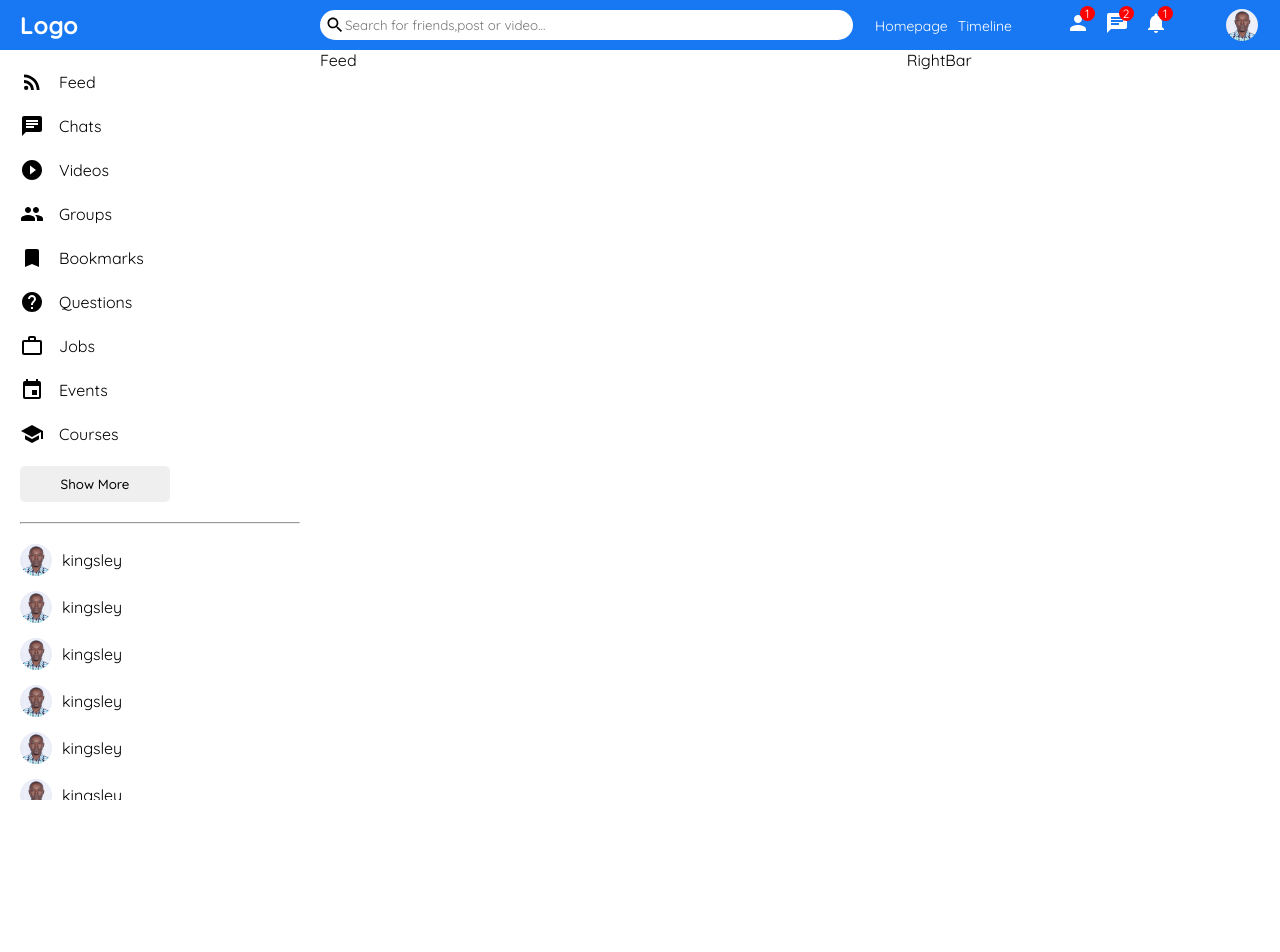
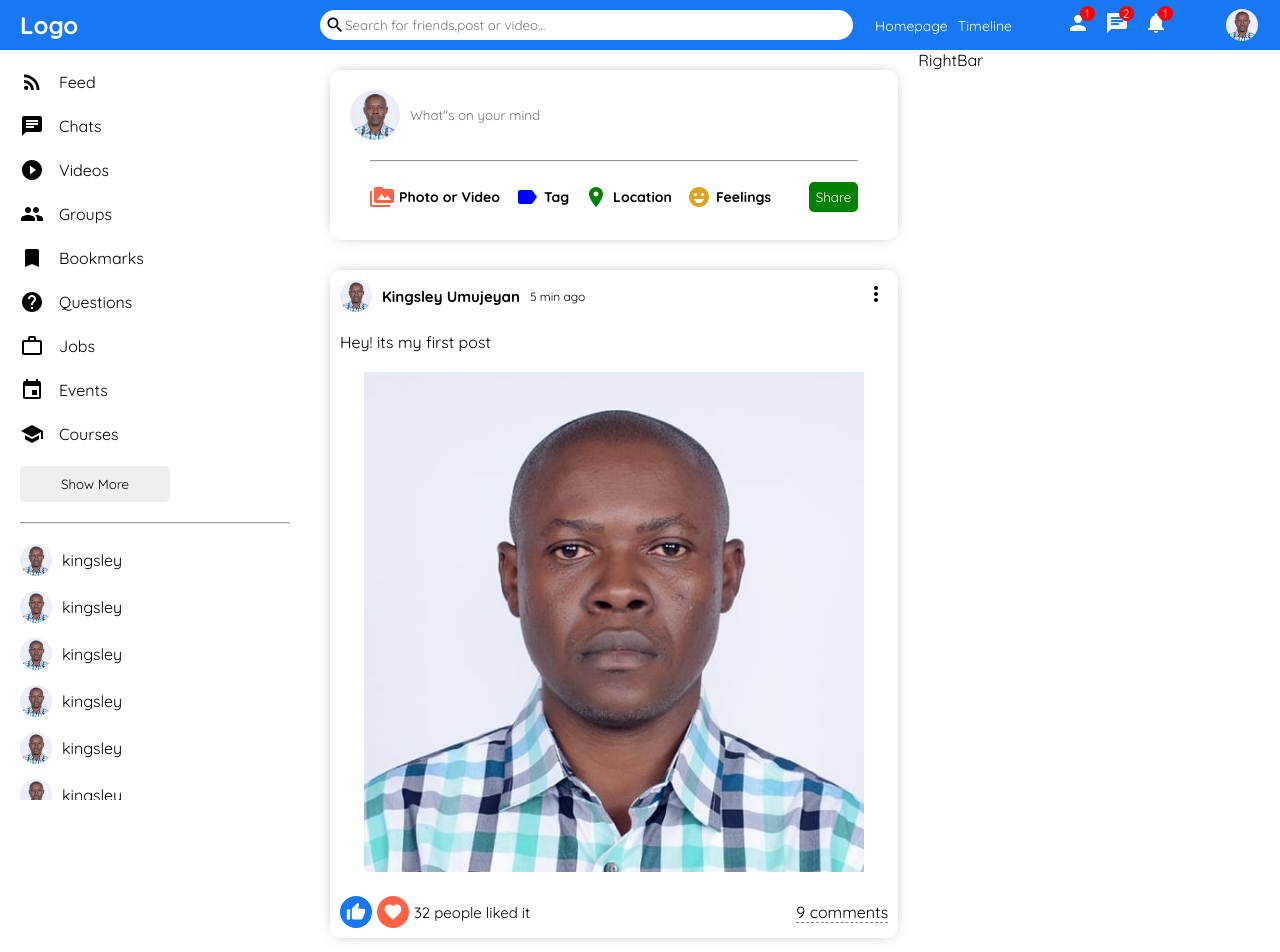
Before and after one commit to kuicpet/social_media_client, a React (Create React App) app: page / in a window 1280 px wide. Shown: the top 952 px of the page. Before the commit the page ends 800 px from the top, so only its background shows below. Built offline with nearby package versions, Linux system fonts and the light colour scheme.

Commit message:
ft--added feed ui

```diff
--- a/public/index.html
+++ b/public/index.html
@@ -12,7 +12,7 @@
     <link rel="apple-touch-icon" href="%PUBLIC_URL%/logo192.png" />
     <link rel="preconnect" href="https://fonts.googleapis.com">
     <link rel="preconnect" href="https://fonts.gstatic.com" crossorigin>
-    <link href="https://fonts.googleapis.com/css2?family=Quicksand:wght@300;400;500;700&display=swap" rel="stylesheet">
+    <link href="https://fonts.googleapis.com/css2?family=Quicksand:wght@300;400;0,500;700&display=swap" rel="stylesheet">
     <link href="./styles.css" rel="stylesheet"/>
     <title>Social Media App</title>
   </head>
--- a/src/components/Feed.js
+++ b/src/components/Feed.js
@@ -1,14 +1,27 @@
-import React from 'react'
-import styled from 'styled-components/macro'
+import React from 'react';
+import styled from 'styled-components/macro';
+import Posts from './Posts';
+import Share from './Share';
 
 export default function Feed() {
-    return (
-        <Wrapper>
-            Feed
-        </Wrapper>
-    )
+  return (
+    <Wrapper>
+      <FeedContainer>
+        <Share />
+        <Posts />
+        <Posts />
+        <Posts />
+        <Posts />
+        <Posts />
+        <Posts />
+        <Posts />
+      </FeedContainer>
+    </Wrapper>
+  );
 }
 
 const Wrapper = styled.div`
-flex: 5.5;
-`
+  flex: 5.5;
+  padding: 20px;
+`;
+const FeedContainer = styled.div``;
--- /dev/null
+++ b/src/components/Posts.js
@@ -0,0 +1,137 @@
+import { Favorite, MoreVert, ThumbUp } from '@material-ui/icons';
+import React from 'react';
+import styled from 'styled-components';
+
+export default function Posts() {
+  return (
+    <Wrapper>
+      <PostContainer>
+        <PostTop>
+          <div className="topLeft">
+            <img
+              src="/assets/kingsley_photo.jpg"
+              alt=""
+              className="postProfileImg"
+            />
+            <span className="postUsername">Kingsley Umujeyan</span>
+            <span className="postDate">5 min ago</span>
+          </div>
+          <div className="topRight">
+            <MoreVert />
+          </div>
+        </PostTop>
+        <PostCenter>
+          <span className="postText">Hey! its my first post</span>
+          <img src="/assets/kingsley_photo.jpg" alt="" className="postImg" />
+        </PostCenter>
+        <PostBottom>
+          <div className="bottomLeft">
+            <div className="likeContainer">
+              <ThumbUp className="likeIcon" />
+            </div>
+            <div className="heartContainer">
+              <Favorite className="heartIcon" />
+            </div>
+            <span className="postLikeCounter">32 people liked it</span>
+          </div>
+          <div className="bottomRight">
+            <span className="postCommentText">9 comments</span>
+          </div>
+        </PostBottom>
+      </PostContainer>
+    </Wrapper>
+  );
+}
+
+const Wrapper = styled.div`
+  width: 100%;
+  border-radius: 10px;
+  -webkit-box-shadow: 0px 0px 16px -8px rgba(0, 0, 0, 0.68);
+  box-shadow: 0px 0px 16px -8px rgba(0, 0, 0, 0.68);
+  margin: 30px 0;
+`;
+const PostContainer = styled.div`
+  padding: 10px;
+`;
+const PostTop = styled.div`
+  display: flex;
+  align-items: center;
+  justify-content: space-between;
+  .topLeft {
+    display: flex;
+    align-items: center;
+    .postProfileImg {
+      width: 32px;
+      height: 32px;
+      border-radius: 50%;
+      object-fit: cover;
+    }
+    .postUsername {
+      font-size: 15px;
+      font-weight: bold;
+      margin: 0 10px;
+    }
+    .postDate {
+      font-size: 12px;
+    }
+  }
+`;
+const PostCenter = styled.div`
+  margin: 20px 0;
+  .postImg {
+    width: 100%;
+    margin-top: 20px;
+    max-height: 500px;
+    object-fit: contain;
+  }
+`;
+const PostBottom = styled.div`
+  display: flex;
+  align-items: center;
+  justify-content: space-between;
+  .bottomLeft {
+    display: flex;
+    align-items: center;
+    .likeContainer {
+      background-color: #1877f2;
+      display: flex;
+      align-items: center;
+      justify-content: center;
+      border-radius: 50%;
+      width: 32px;
+      height: 32px;
+      margin-right: 5px;
+      cursor: pointer;
+      .likeIcon {
+        width: 20px;
+        height: 20px;
+        padding: 2px;
+        color: white;
+      }
+    }
+    .heartContainer {
+      background-color: tomato;
+      display: flex;
+      align-items: center;
+      justify-content: center;
+      border-radius: 50%;
+      width: 32px;
+      height: 32px;
+      margin-right: 5px;
+      cursor: pointer;
+      .heartIcon {
+        color: white;
+        width: 20px;
+        height: 20px;
+        padding: 2px;
+      }
+    }
+    .postLikeCounter {
+        font-size: 15px;
+    }
+  }
+  .postCommentText {
+      border-bottom: 1px dashed gray;
+      cursor: pointer;
+  }
+`;
--- /dev/null
+++ b/src/components/Share.js
@@ -0,0 +1,111 @@
+import { PermMedia, Label, Room, EmojiEmotions } from '@material-ui/icons';
+import React from 'react';
+import styled from 'styled-components';
+
+export default function Share() {
+  return (
+    <Wrapper>
+      <ShareContainer>
+        <ShareTop>
+          <img
+            src="/assets/kingsley_photo.jpg"
+            alt=""
+            className="shareProfileImg"
+          />
+          <input
+            type="text"
+            placeholder='What"s on your mind'
+            className="shareInput"
+          />
+        </ShareTop>
+        <hr />
+        <ShareBottom>
+          <div className="shareOptions">
+            <div className="shareOption">
+              <PermMedia htmlColor='tomato' className="shareIcon" />
+              <span className="shareOptionText">Photo or Video</span>
+            </div>
+            <div className="shareOption">
+              <Label htmlColor='blue' className="shareIcon" />
+              <span className="shareOptionText">Tag</span>
+            </div>
+            <div className="shareOption">
+              <Room htmlColor='green' className="shareIcon" />
+              <span className="shareOptionText">Location</span>
+            </div>
+            <div className="shareOption">
+              <EmojiEmotions htmlColor='goldenrod' className="shareIcon" />
+              <span className="shareOptionText">Feelings</span>
+            </div>
+          </div>
+          <Button>Share</Button>
+        </ShareBottom>
+      </ShareContainer>
+    </Wrapper>
+  );
+}
+
+const Wrapper = styled.div`
+  width: 100%;
+  height: 170px;
+  border-radius: 10px;
+  -webkit-box-shadow: 0px 0px 16px -8px rgba(0, 0, 0, 0.68);
+  box-shadow: 0px 0px 16px -8px rgba(0, 0, 0, 0.68);
+`;
+const ShareContainer = styled.div`
+  padding: 20px;
+  hr {
+    margin: 20px;
+  }
+`;
+const ShareTop = styled.div`
+  display: flex;
+  align-items: center;
+  .shareProfileImg {
+    width: 50px;
+    height: 50px;
+    border-radius: 50%;
+    object-fit: cover;
+    margin-right: 10px;
+  }
+  .shareInput {
+    border: none;
+    width: 80%;
+    & :focus {
+      outline: none;
+    }
+  }
+`;
+const ShareBottom = styled.div`
+  display: flex;
+  align-items: center;
+  justify-content: space-between;
+  .shareOptions {
+      display: flex;
+      margin-left: 20px;
+      .shareOption {
+          display: flex;
+          align-items: center;
+          margin-right: 15px;
+          .shareIcon {
+              font: 18px;
+               margin-right: 5px;
+          }
+          .shareOptionText {
+              font-size: 14px;
+              font-weight: bold;
+          }
+      }
+  }
+`;
+
+const Button = styled.button`
+    border: none;
+    padding: 7px;
+    border-radius: 5px;
+    font-weight: 500;
+    margin-right: 20px;
+    cursor: pointer;
+    background-color: green;
+    color: white;
+`
```
